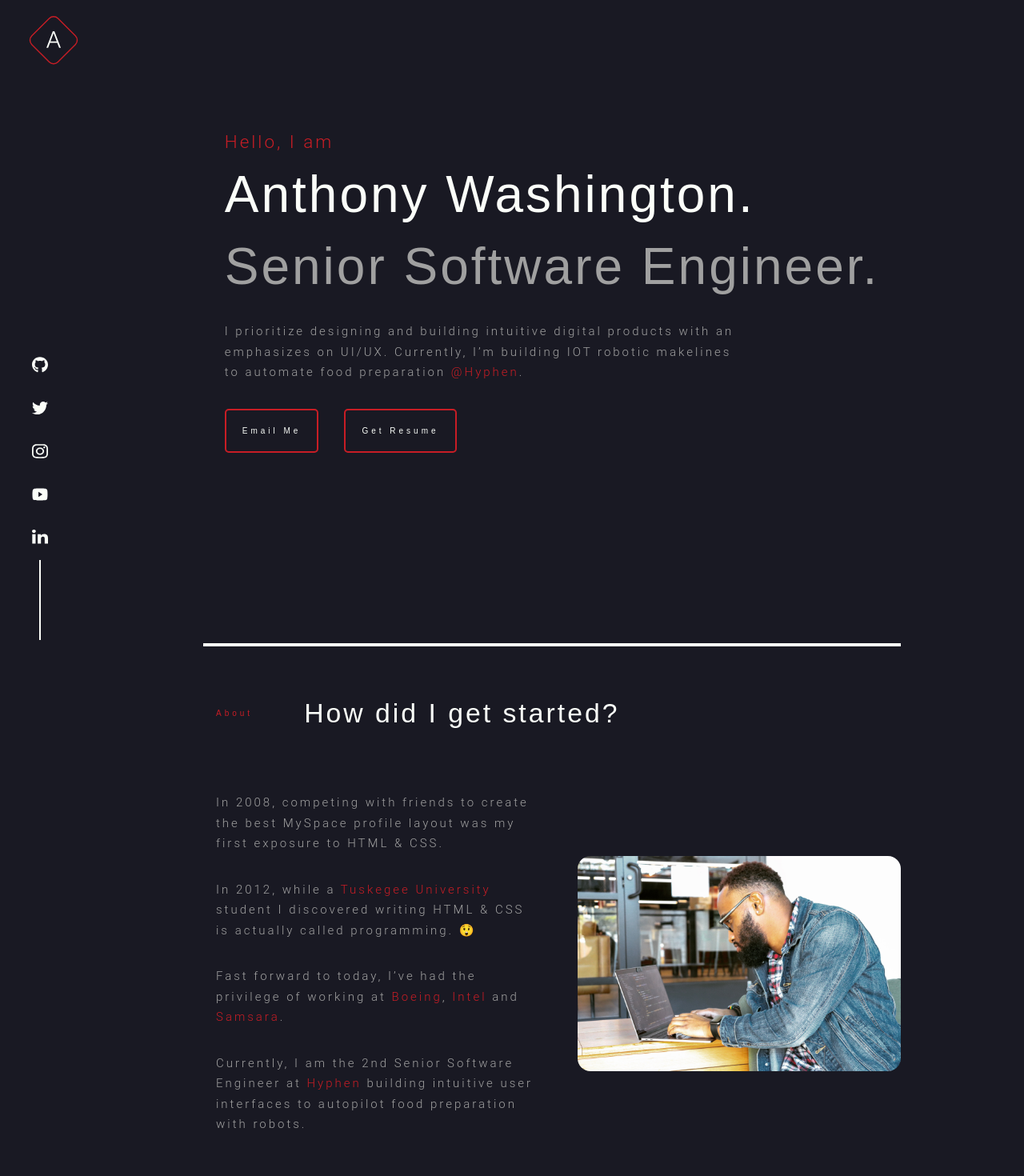
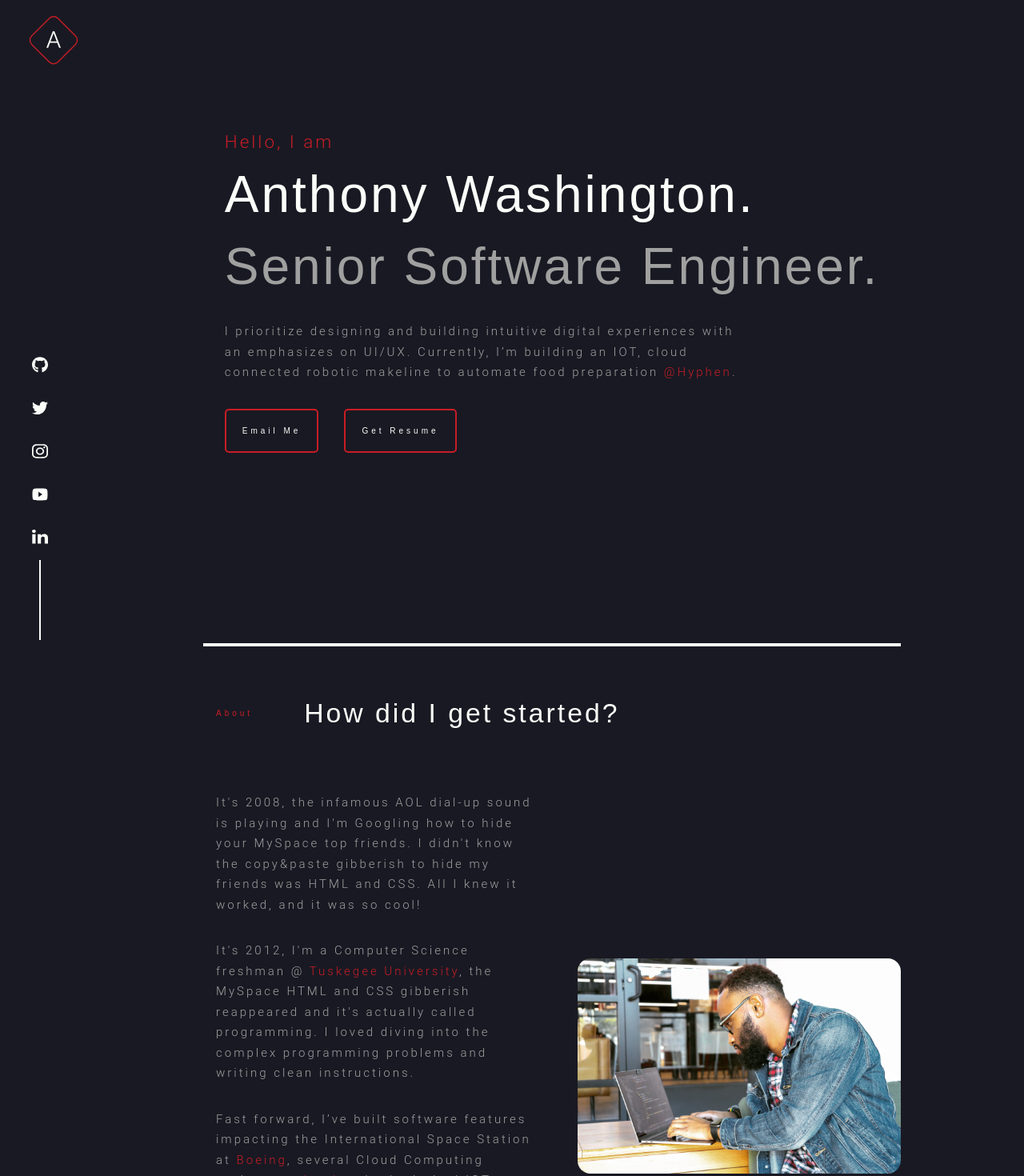
Before and after one commit to antwash/antdwash.com, a Next.js app: page / in a window 1280 px wide. Shown: the top 1470 px of the page at 80% size. Built offline with nearby package versions, Linux system fonts and the light colour scheme; a web font is replaced by a local one.

Commit message:
components: adjust home and about copy

```diff
--- a/components/sections/about.tsx
+++ b/components/sections/about.tsx
@@ -80,8 +80,10 @@ export const About = () => {
             bottomGutters
             info={
               <>
-                In 2008, competing with friends to create the best MySpace
-                profile layout was my first exposure to HTML & CSS.
+                It&apos;s 2008, the infamous AOL dial-up sound is playing and
+                I&apos;m Googling how to hide your MySpace top friends. I
+                didn&apos;t know the copy&paste gibberish to hide my friends was
+                HTML and CSS. All I knew it worked, and it was so cool!
               </>
             }
           />
@@ -89,13 +91,14 @@ export const About = () => {
             bottomGutters
             info={
               <>
-                In 2012, while a
+                It&apos;s 2012, I&apos;m a Computer Science freshman @
                 <Hyperlink
                   url="https://www.tuskegee.edu/"
-                  title=" Tuskegee University "
+                  title=" Tuskegee University"
                 />
-                student I discovered writing HTML & CSS is actually called
-                programming. 😲
+                {", "}the MySpace HTML and CSS gibberish reappeared and
+                it&apos;s actually called programming. I loved diving into the
+                complex programming problems and writing clean instructions.
               </>
             }
           />
@@ -103,10 +106,12 @@ export const About = () => {
             bottomGutters
             info={
               <>
-                Fast forward to today, I’ve had the privilege of working at
+                Fast forward, I’ve built software features impacting the
+                International Space Station at
                 <Hyperlink url="https://www.boeing.com/" title=" Boeing" />,
+                several Cloud Computing projects at
                 <Hyperlink url="https://www.intel.com" title=" Intel " />
-                and
+                and a logistical IOT platform at
                 <Hyperlink url="https://www.samsara.com/" title=" Samsara" />.
               </>
             }
@@ -114,10 +119,11 @@ export const About = () => {
           <Info
             info={
               <>
-                Currently, I am the 2nd Senior Software Engineer at
-                <Hyperlink url="https://usehyphen.com/" title=" Hyphen " />
-                building intuitive user interfaces to autopilot food preparation
-                with robots.
+                Today, I am the 2nd Senior Software Engineer at
+                <Hyperlink url="https://usehyphen.com/" title=" Hyphen" />
+                {". "}I&apos;m focused on build our apps intuitive user
+                experience with declarative, reusable and GraphQL connected
+                React components.
               </>
             }
           />
--- a/components/sections/home.tsx
+++ b/components/sections/home.tsx
@@ -43,9 +43,9 @@ export const Home = () => {
         family="roboto"
         className={classes.mission}
       >
-        I prioritize designing and building intuitive digital products with an
-        emphasizes on UI/UX. Currently, I’m building IOT robotic makelines to
-        automate food preparation
+        I prioritize designing and building intuitive digital experiences with
+        an emphasizes on UI/UX. Currently, I’m building an IOT, cloud connected
+        robotic makeline to automate food preparation
         <Hyperlink url="https://usehyphen.com/" title=" @Hyphen" />.
       </Text>
       <div className={classes.actions}>
```
